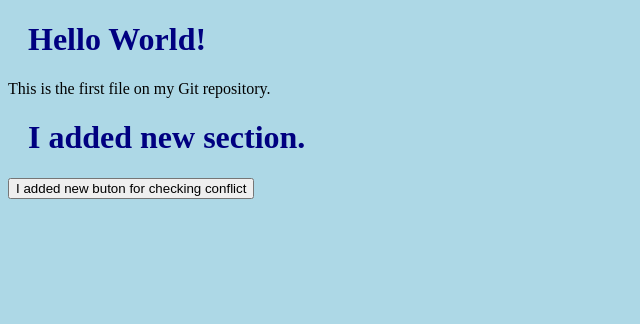
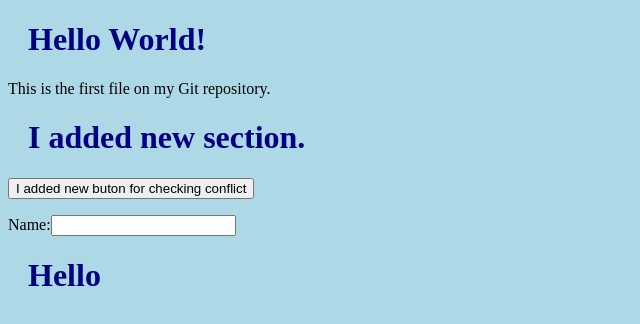
Before and after one commit to 5shine1/test, a plain HTML site: page index.html in a window 1280 px wide. Shown: the whole page, without its empty margins (0-640 px from the left). Drawn offline with nearby package versions, Linux system fonts and the light colour scheme.

Commit message:
created:Angular

```diff
--- a/index.html
+++ b/index.html
@@ -3,11 +3,16 @@
   <head>
       <title>Hello World!</title>
 			<link rel="stylesheet" href="blustyle.css" />
+      <script src="https://ajax.googleapis.com/ajax/libs/angularjs/1.6.9/angular.min.js"></script>
   </head>
   <body>
     <h1>Hello World!</h1>
     <p>This is the first file on my Git repository.</p>
 		<a><h1>I added new section.</h1></a>
 		<button>I added new buton for checking conflict</button>
+    <div ng-app="">
+      <p>Name:<input ng-model="name" /></p>
+      <h1>Hello {{name}}</h1>
+    </div>
   </body>
 </html>
```
